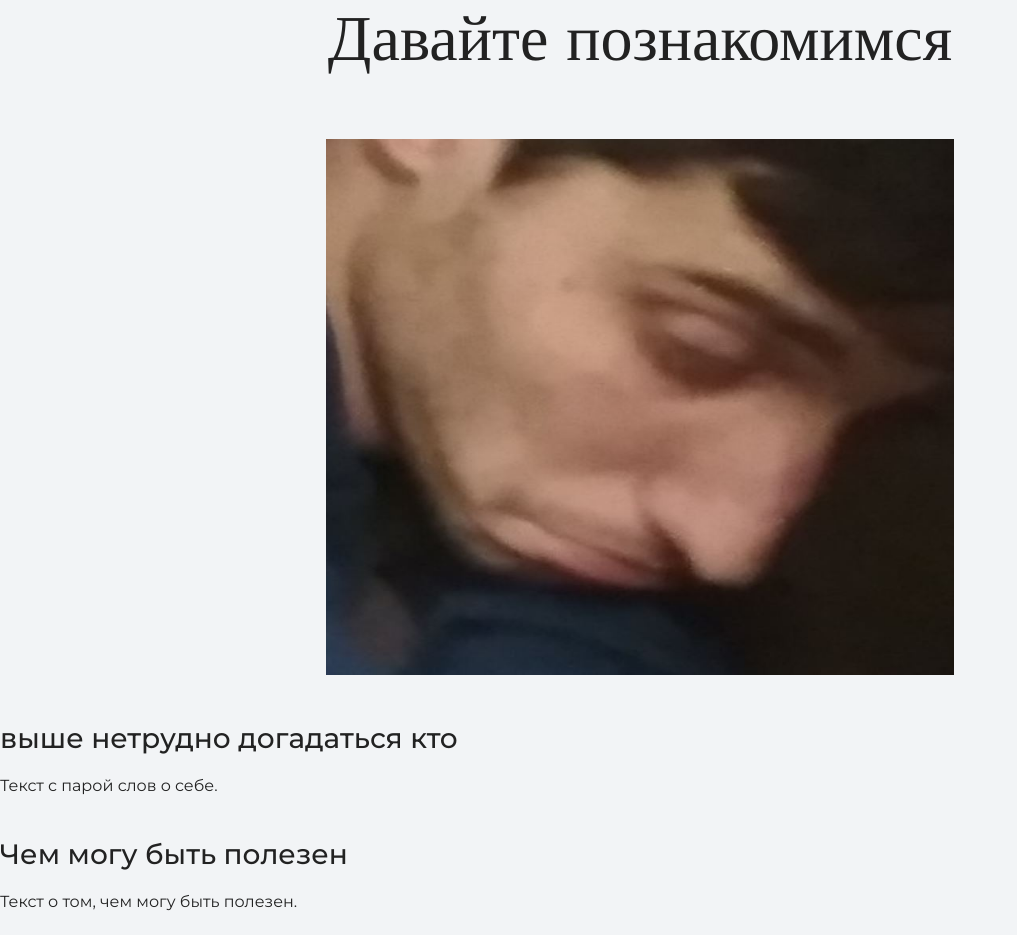
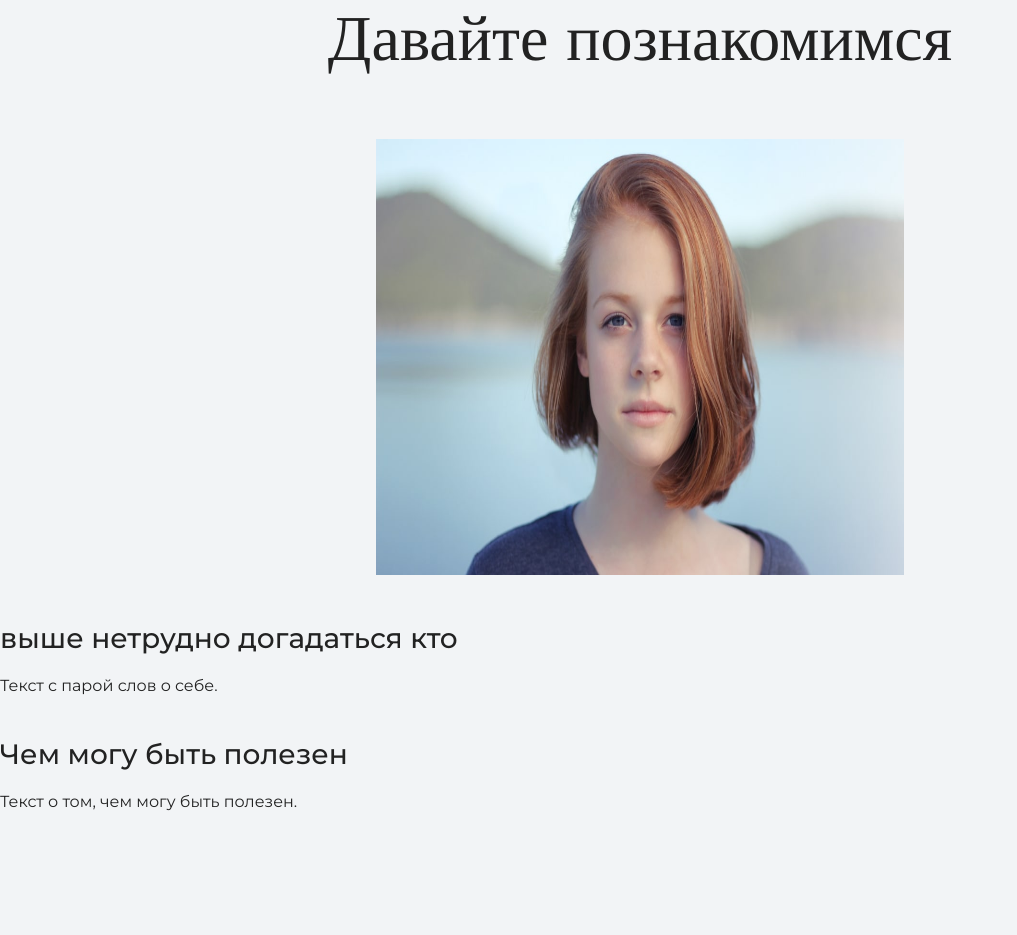
Before and after one commit to NikolasHelp8/my-site, a plain HTML site: page index.html in a window 1280 px wide. Shown: the part 1129-2064 px from the top of the page, without its empty margins (0-1017 px from the left). Drawn offline with nearby package versions, Linux system fonts and the light colour scheme.

Commit message:
Add files via upload

```diff
--- a/index.html
+++ b/index.html
@@ -27,7 +27,7 @@
     <section class="intro">
       <h2 class="subheading">Давайте познакомимся</h2>
       <figure class="user-image">
-  <img src="files/valera.jpg" width="628" height="536" alt="Фотография Неопознанного Енота">
+  <img src="files/user.jpg" width="528" height="436" alt="Фотография Неопознанного Енота">
 </figure>
       <h3>выше нетрудно догадаться кто </h3>
       <p>Текст с парой слов о себе.</p>
```
